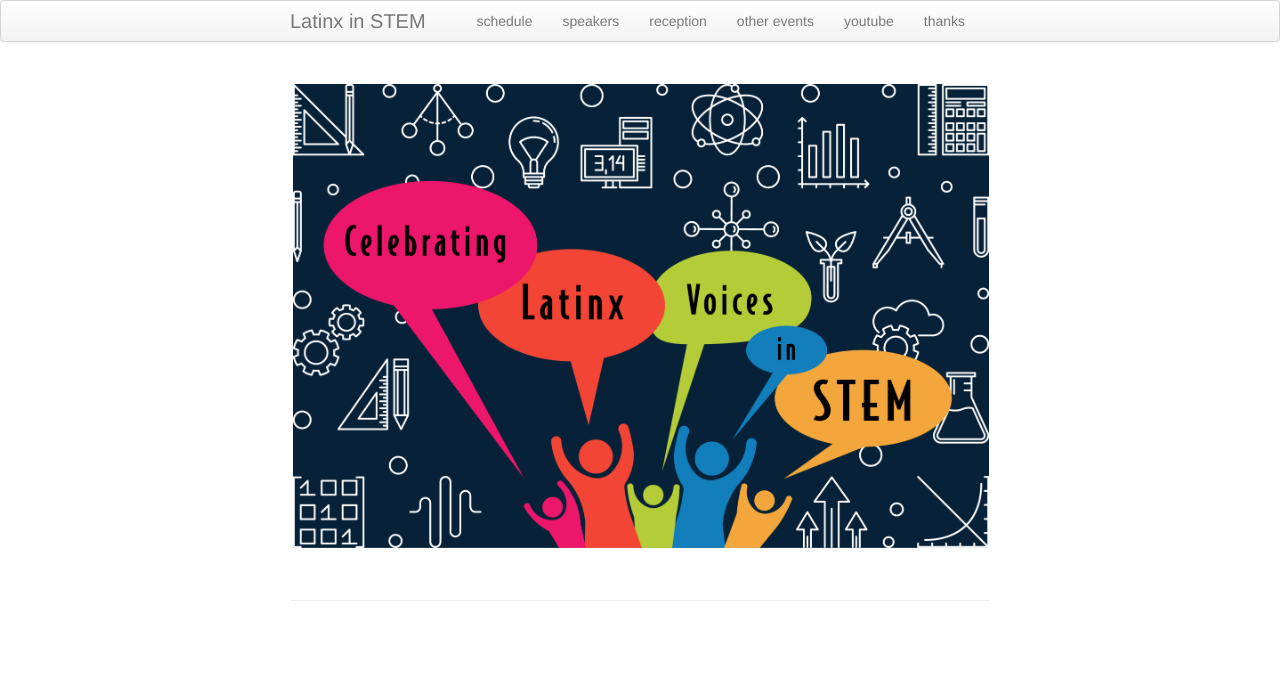
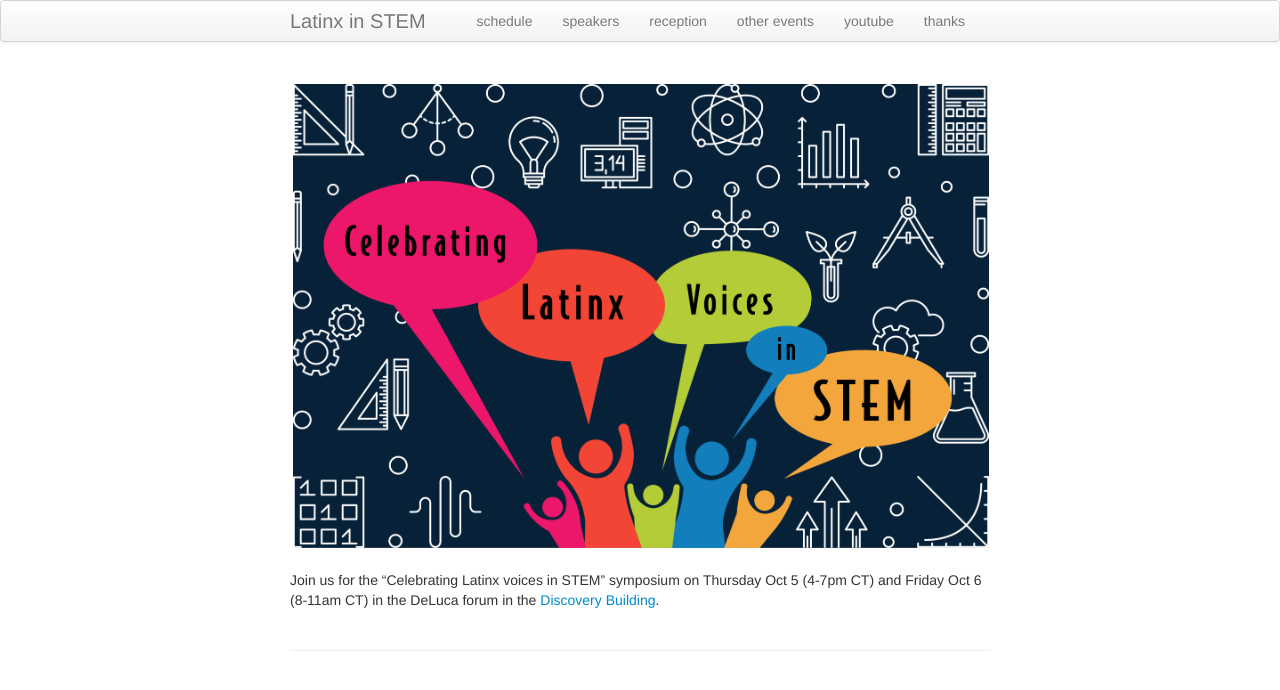
Before and after one commit to solislemuslab/latinx-uwmadison, a Jekyll site: the page built from index.md, in a window 1280 px wide. Shown: the top 690 px of the page. Built offline with Jekyll 4.4.1, drawn with Linux system fonts in a browser that asks for light colours.

Commit message:
updated index

```diff
--- a/index.md
+++ b/index.md
@@ -16,3 +16,6 @@ description: Celebrating Latinx voices in STEM
   </td>
 </tr>
 </table>
+
+
+Join us for the "Celebrating Latinx voices in STEM" symposium on Thursday Oct 5 (4-7pm CT) and Friday Oct 6 (8-11am CT) in the DeLuca forum in the [Discovery Building](https://goo.gl/maps/AeCdxxd4Qx1BGH9k6).
```
